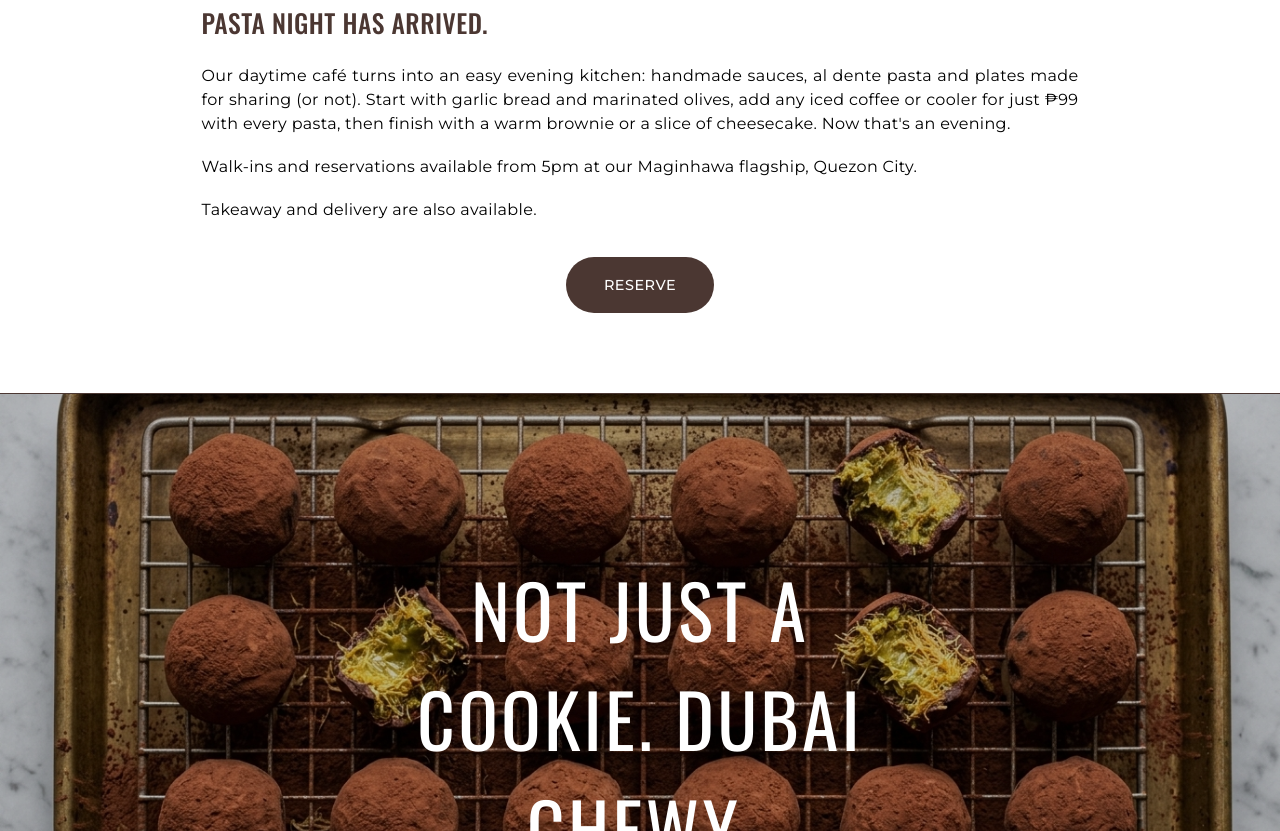
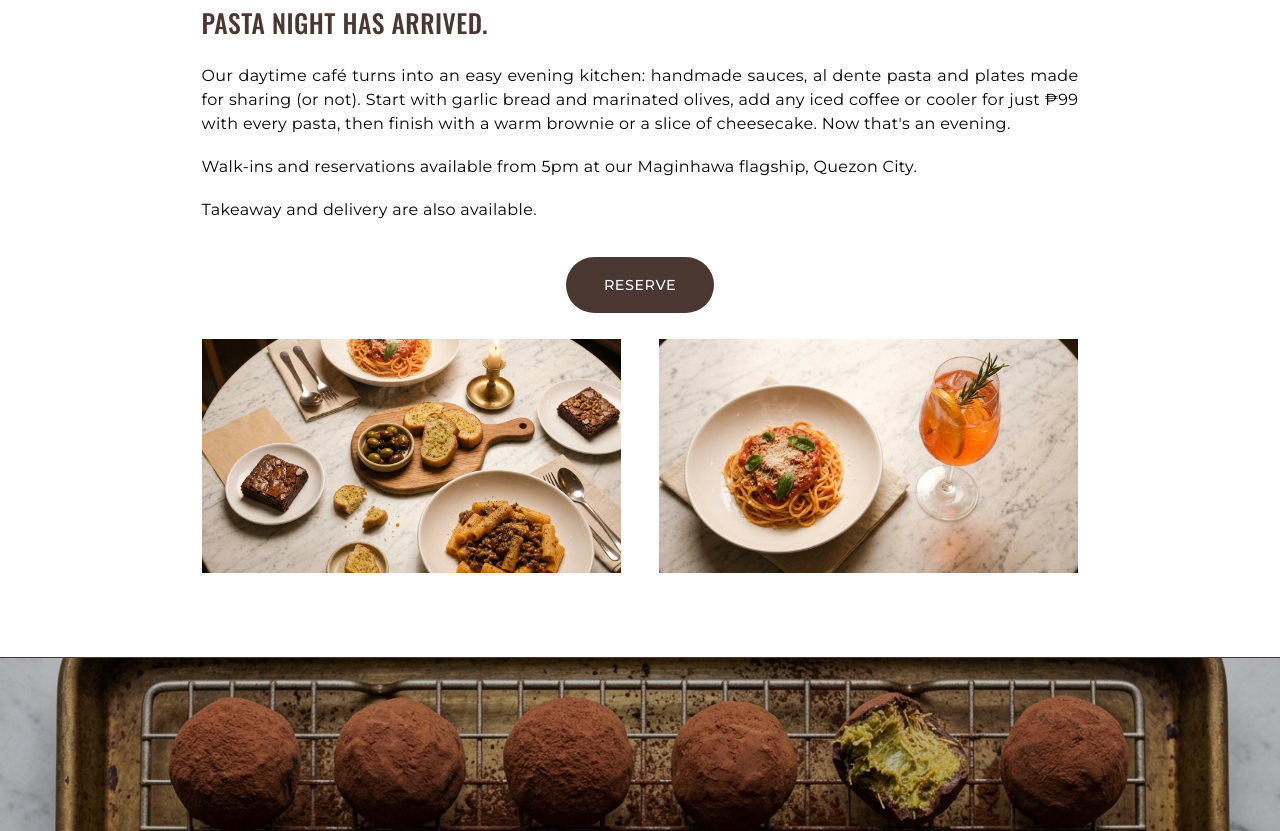
Before and after one commit to Chris-Jacob-Dela-Cerna/cafe-olea, a website built with webpack: page src/index.html in a window 1280 px wide. Shown: the part 1969-2800 px from the top of the page. Built offline with nearby package versions, Linux system fonts and the light colour scheme.

Commit message:
feat: add and style content images to HTML

```diff
--- a/src/index.html
+++ b/src/index.html
@@ -57,10 +57,10 @@
             <button class="primary-btn">RESERVE</button>
             <div class="content__columns">
               <div class="content__column">
-                <!-- <img class="content__column-img" src="" alt=""> -->
+                <img class="content__column-img" src="img/cafe-olea-welcome-content-1.jpeg" alt="Dinner Meal">
               </div>
               <div class="content__column">
-                <!-- <img class="content__column-img" src="" alt=""> -->
+                <img class="content__column-img" src="img/cafe-olea-welcome-content-2.jpeg" alt="Pasta and Cooler">
               </div>
             </div>
           </div>
@@ -83,12 +83,12 @@
             <p class="content__text">When our Dubai chewy cookies come out of the oven, the line usually follows. Thick, soft and properly chewy, filled with pistachio cream and crisp toasted kataifi, it's the one thing our regulars never leave without. Baked fresh each morning, and when they're gone, they're gone.</p>
             <div class="content__columns">
               <div class="content__column">
-                <!-- <img class="content__column-img" src="" alt=""> -->
+                <img class="content__column-img" src="img/cafe-olea-welcome-content-3.jpeg" alt="Handmade Dubai Chewy">
                 <h4 class="content__sub-heading">REAL INGREDIENTS, REAL CRUNCH.</h4>
                 <p class="content__text">Our pistachio cream is made in-house from roasted pistachios, white chocolate and a touch of tahini. The kataifi is toasted slowly in butter until golden, then folded in right before baking so every bite stays crisp. We use dark chocolate by the block, never chips, and finish each cookie with flaky sea salt. And once you've tried the original, ask about Dubai Bianco, Dubai Caramello and Dubai Nero.</p>
               </div>
               <div class="content__column">
-                <!-- <img class="content__column-img" src="" alt=""> -->
+                <img class="content__column-img" src="img/cafe-olea-welcome-content-4.jpeg" alt="Olea Coffee Cart">
                 <h4 class="content__sub-heading">HIRE OLEA'S COFFEE CART.</h4>
                 <p class="content__text">Our vintage-style espresso cart will give your wedding, launch or birthday that extra something: a barista, a short menu of hot and iced coffees, and a tray of fresh cookies for every guest. If you've had our coffee in the café, you know what we mean. To bring Olea to your event, contact us at catering@cafeolea.ph</p>
               </div>
--- a/src/styles.css
+++ b/src/styles.css
@@ -91,7 +91,7 @@
   color: var(--clr-white);
   cursor: pointer;
   font-family: var(--font-secondary);
-  font-size: 0.875rem;
+  font-size: 0.9rem;
   letter-spacing: 0.03rem;
 
   &:hover {
@@ -210,6 +210,8 @@
 }
 
 .content__columns {
+  margin-top: 1.6rem;
+
   display: flex;
   flex-direction: row;
   flex-wrap: wrap;
@@ -217,7 +219,11 @@
 }
 
 .content__column {
-  flex: 1 0 14rem;
+  flex: 1 0 20rem;
+}
+
+.content__column-img {
+  width: 100%;
 }
 
 .content__sub-heading {
@@ -271,7 +277,9 @@
 #welcome-title-3  { background-image: url(img/cafe-olea-welcome-title-3.jpeg); }
 #welcome-title-4  { background-image: url(img/cafe-olea-welcome-title-4.jpeg); }
 #welcome-title-5  { background-image: url(img/cafe-olea-welcome-title-5.jpeg); }
+
 #menu-title-1     { background-image: url(img/cafe-olea-menu-title-1.jpeg); }
+
 #catering-title-1 { background-image: url(img/cafe-olea-catering-title-1.jpeg); }
 #catering-title-2 { background-image: url(img/cafe-olea-catering-title-2.jpeg); }
 
```
